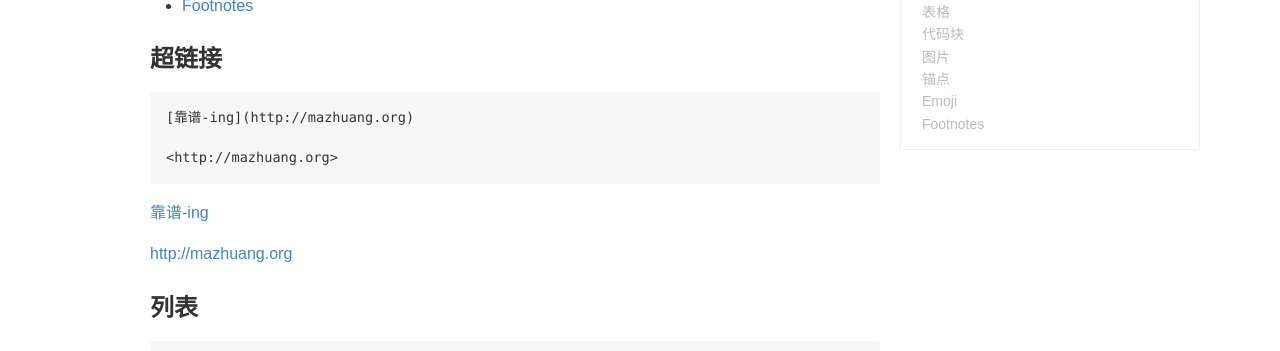
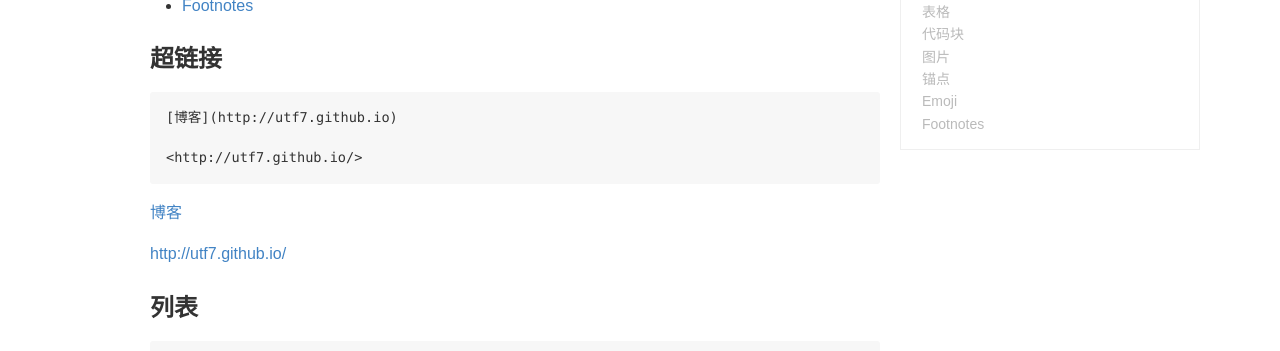
Before and after one commit to utf7/utf7.github.io, a Jekyll site: the page built from _wiki/markdown.md, in a window 1280 px wide and 900 px high, scrolled down 323 px. Shown: the part 151-502 px from the top of the window. Built offline with Jekyll 4.4.1, drawn with Linux system fonts in a browser that asks for light colours; emoji names are drawn with the system emoji font; comment, search, counter and statistics services are not loaded.

Commit message:
update wiki

````diff
--- a/_wiki/markdown.md
+++ b/_wiki/markdown.md
@@ -14,14 +14,14 @@ keywords: Markdown
 ### 超链接
 
 ```
-[靠谱-ing](http://mazhuang.org)
+[博客](http://utf7.github.io)
 
-<http://mazhuang.org>
+<http://utf7.github.io/>
 ```
 
-[靠谱-ing](http://mazhuang.org)
+[博客](http://utf7.github.io/)
 
-<http://mazhuang.org>
+<http://utf7.github.io/>
 
 ### 列表
 
````
